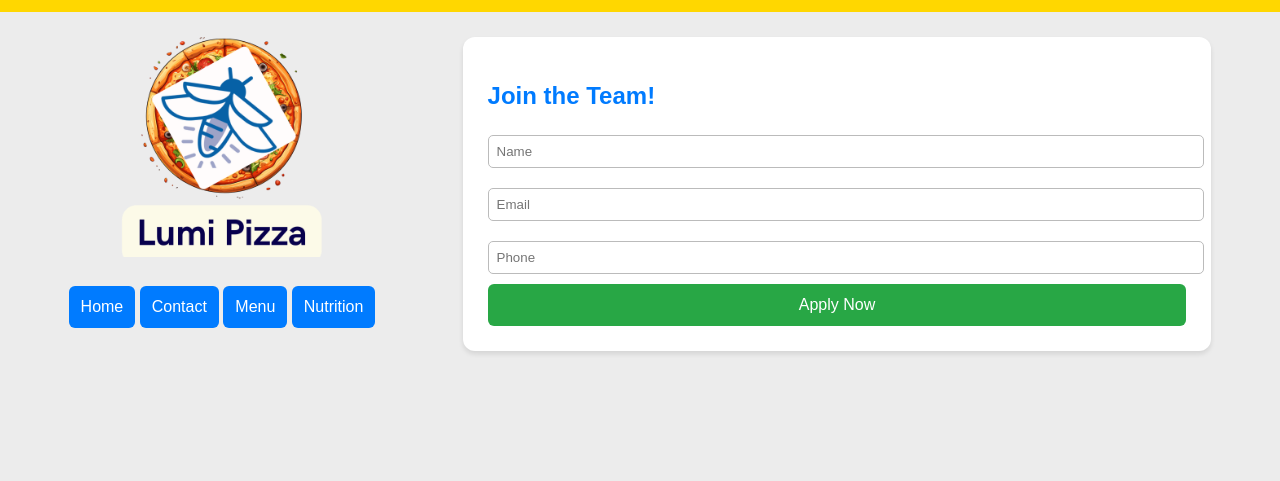
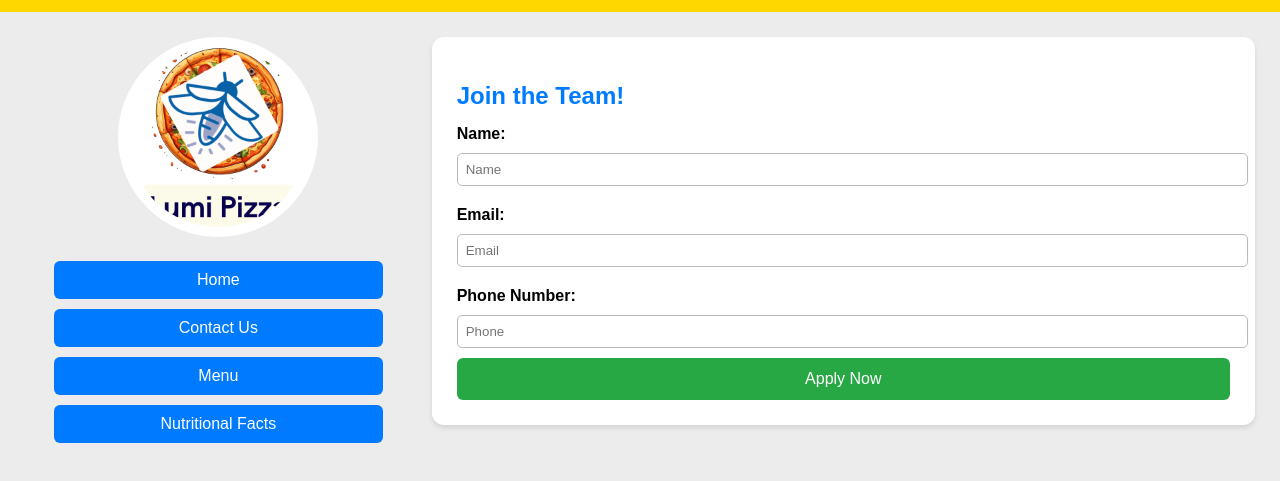
Before and after one commit to Anhender1993/CS1300Group3, a plain HTML site: page hiring_page.html in a window 1280 px wide. Shown: the part 55-536 px from the top of the page. Drawn offline with Linux system fonts and the light colour scheme; files whose address does not match are found by name.

Commit message:
attempting new code approach

```diff
--- a/hiring_page.html
+++ b/hiring_page.html
@@ -25,31 +25,37 @@
 
         .wrapper {
             display: flex;
-            justify-content: space-around;
+            justify-content: space-between;
+            align-items: flex-start;
             padding: 25px;
         }
 
         .left-panel {
             text-align: center;
+            flex: 1;
         }
 
         .left-panel img {
-            width: 220px;
-            border-radius: 12px;
+            width: 180px;
+            border-radius: 50%;
+            background-color: #fff;
+            padding: 10px;
         }
 
         .left-panel nav {
-            margin-top: 15px;
+            margin-top: 20px;
         }
 
         .left-panel nav a {
-            display: inline-block;
-            margin: 10px 0;
-            padding: 12px;
+            display: block;
+            margin: 10px auto;
+            padding: 10px;
             background: #007BFF;
             color: #fff;
             text-decoration: none;
             border-radius: 6px;
+            width: 80%;
+            text-align: center;
         }
 
         .left-panel nav a:hover {
@@ -61,11 +67,19 @@
             padding: 25px;
             border-radius: 12px;
             box-shadow: 0 3px 5px rgba(0, 0, 0, 0.1);
+            flex: 2;
+            margin-left: 20px;
         }
 
         .right-panel h2 {
             color: #007BFF;
             margin-bottom: 15px;
+        }
+
+        .right-panel form label {
+            display: block;
+            margin-top: 10px;
+            font-weight: bold;
         }
 
         .right-panel form input {
@@ -89,6 +103,18 @@
         .right-panel form button:hover {
             background: #218838;
         }
+
+        @media (max-width: 768px) {
+            .wrapper {
+                flex-direction: column;
+                align-items: center;
+            }
+
+            .right-panel {
+                margin-left: 0;
+                margin-top: 20px;
+            }
+        }
     </style>
 </head>
 <body>
@@ -100,17 +126,23 @@
             <img src="LumiPizzatransparent.png" alt="Lumi Pizza">
             <nav>
                 <a href="#">Home</a>
-                <a href="#">Contact</a>
+                <a href="#">Contact Us</a>
                 <a href="#">Menu</a>
-                <a href="#">Nutrition</a>
+                <a href="#">Nutritional Facts</a>
             </nav>
         </div>
         <div class="right-panel">
             <h2>Join the Team!</h2>
             <form id="applicationForm">
+                <label for="name">Name:</label>
                 <input type="text" id="name" placeholder="Name" required>
+
+                <label for="email">Email:</label>
                 <input type="email" id="email" placeholder="Email" required>
+
+                <label for="phone">Phone Number:</label>
                 <input type="tel" id="phone" placeholder="Phone" required>
+
                 <button type="submit">Apply Now</button>
             </form>
         </div>
```
